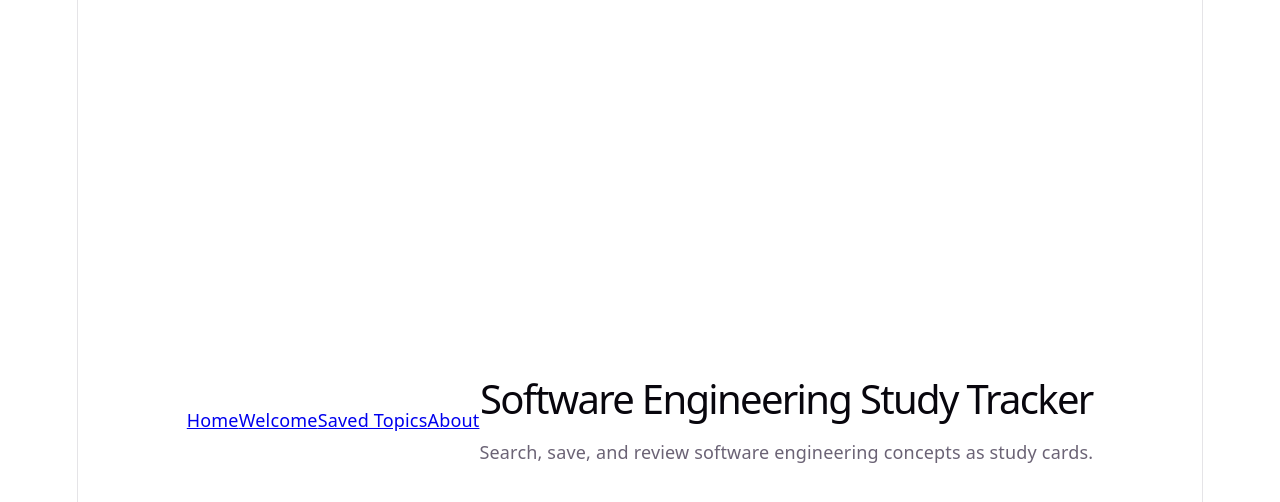
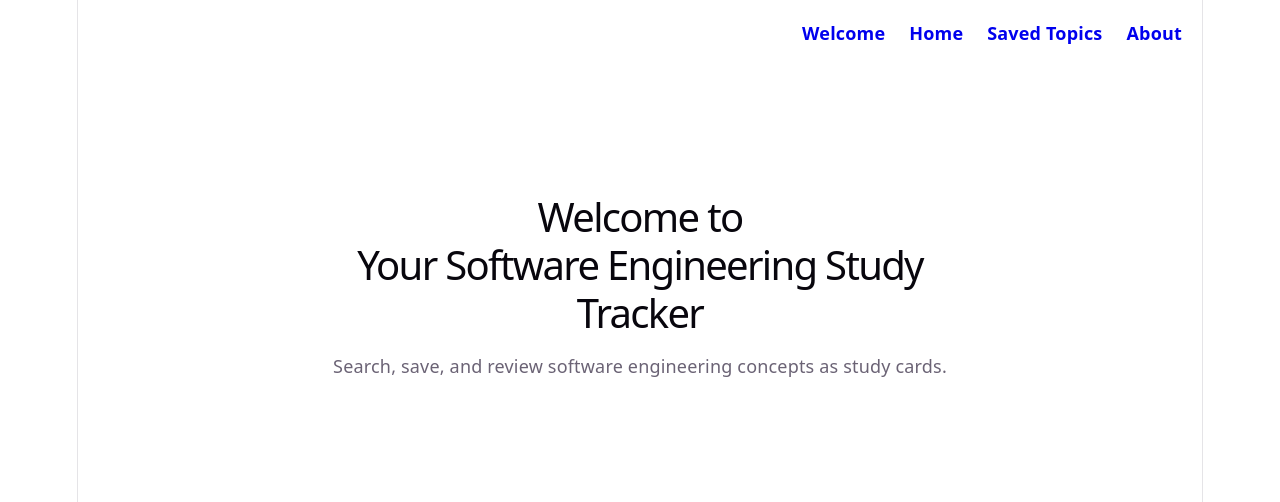
Before and after one commit to Mia-Cran/software-engineering-study-tracker, a React (Vite) app: page / in a window 1280 px wide. Shown: the top 502 px of the page. Built offline with nearby package versions, Linux system fonts and the light colour scheme.

Commit message:
Style header and welcome page layout

```diff
--- a/src/App.css
+++ b/src/App.css
@@ -2,24 +2,33 @@
   min-height: 100vh;
   padding: 20px;
   display: flex;
-  justify-content: center;
+  flex-direction: column;
   align-items: center;
+
 }
 
 .app__intro {
+  min-height: 60vh;
   max-width: 700px;
   text-align: center;
+  flex-direction: column;
+  display: flex;
+  justify-content: center;
+
 
 }
 .app__title {
   margin: 0 0 16px 0;
   font-size: 40px;
   line-height: 1.2;
-}
+
+ }
+
 .app__description {
   margin: 0;
   font-size: 18px;
   line-height: 1.5;
+
 }
 .home {
   width: 100%;
@@ -33,11 +42,13 @@
   margin: 0;
   font-size: 40px;
   line-height: 1.2;
+
 }
 .home__description {
   margin: 0;
   font-size: 18px;
   line-height: 1.5;
+
 }
 .home__form {
   display: flex;
--- a/src/App.jsx
+++ b/src/App.jsx
@@ -20,4 +20,6 @@ function App() {
   );
 }
 
+
+
 export default App;
--- /dev/null
+++ b/src/components/Header.css
@@ -0,0 +1,15 @@
+.header {
+ display: flex;
+ justify-content: flex-end;
+ width: 100%;
+
+}
+
+.header__nav {
+  display: flex;
+  gap: 24px;
+}
+.header__link {
+ text-decoration: none;
+ font-weight: 600;
+}
--- a/src/components/Header/Header.jsx
+++ b/src/components/Header/Header.jsx
@@ -1,13 +1,24 @@
 import { Link } from "react-router";
+import "../Header.css";
 
 function Header() {
     return (
-        <nav>
-           <Link to="/home">Home</Link>
-           <Link to="/Welcome">Welcome</Link>
-           <Link to="/saved">Saved Topics</Link>
-           <Link to="/about">About</Link>
+        <header className="header">
+        <nav className="header__nav">
+           <Link className="header__link" to="/">
+            Welcome
+            </Link>
+           <Link className="header__link" to="/">
+            Home
+            </Link>
+           <Link className="header__link" to="/">
+           Saved Topics
+            </Link>
+           <Link className="header__link" to="/">
+           About
+           </Link>
         </nav>
+        </header>
     )
 }
 
--- a/src/pages/WelcomePage/WelcomePage.jsx
+++ b/src/pages/WelcomePage/WelcomePage.jsx
@@ -1,7 +1,10 @@
+import "./WelcomePage.css";
+
 function WelcomePage() {
   return (
     <section className="app__intro">
-      <h1 className="app__title">Software Engineering Study Tracker</h1>
+      <h1 className="app__title">Welcome to <br />
+        Your Software Engineering Study Tracker</h1>
       <p className="app__description">
         Search, save, and review software engineering concepts as study cards.
       </p>
```
Also changed, not shown: src/pages/WelcomePage/WelcomePage.css (added), 1 other file (tests, documents, lock files or other folders).
